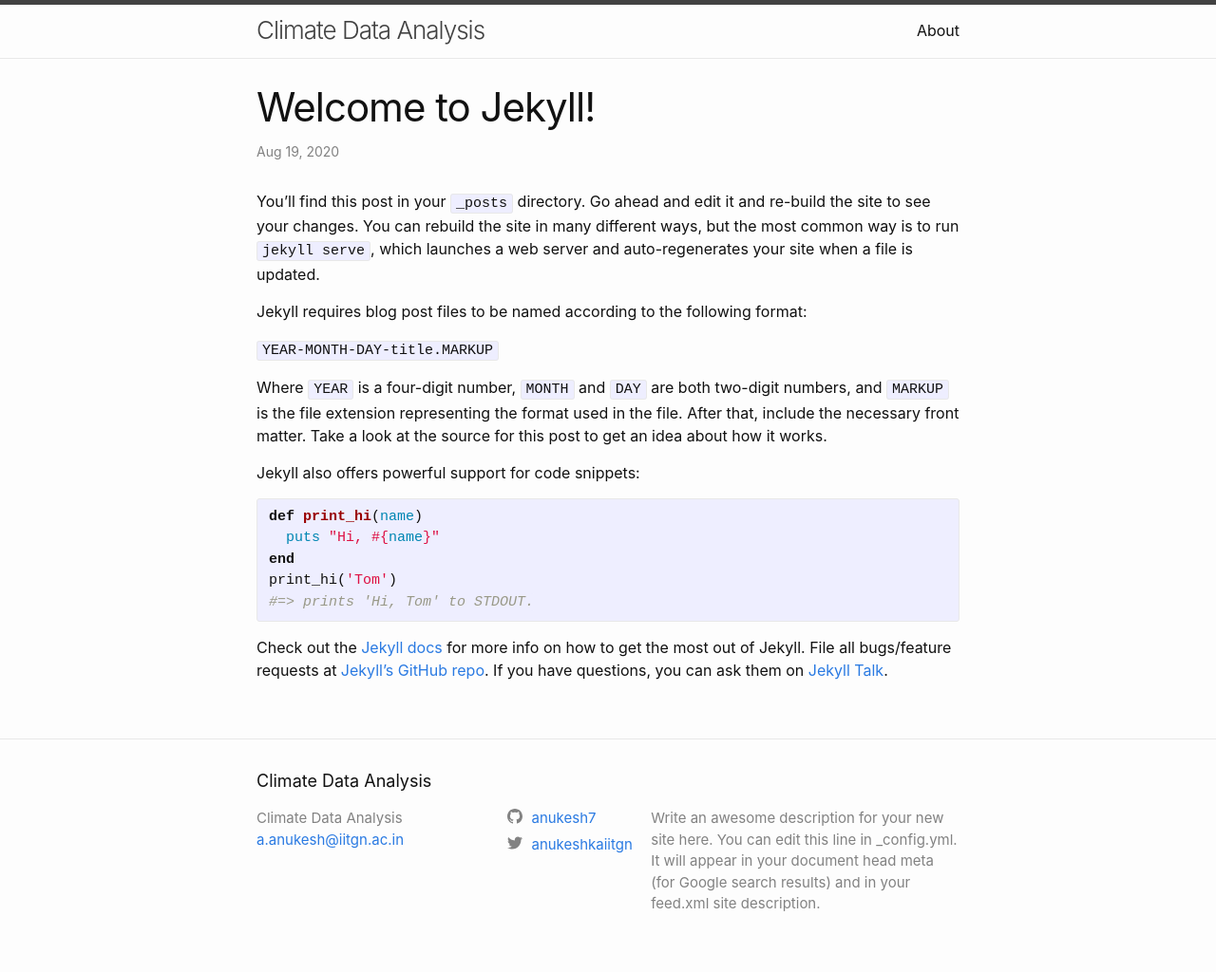
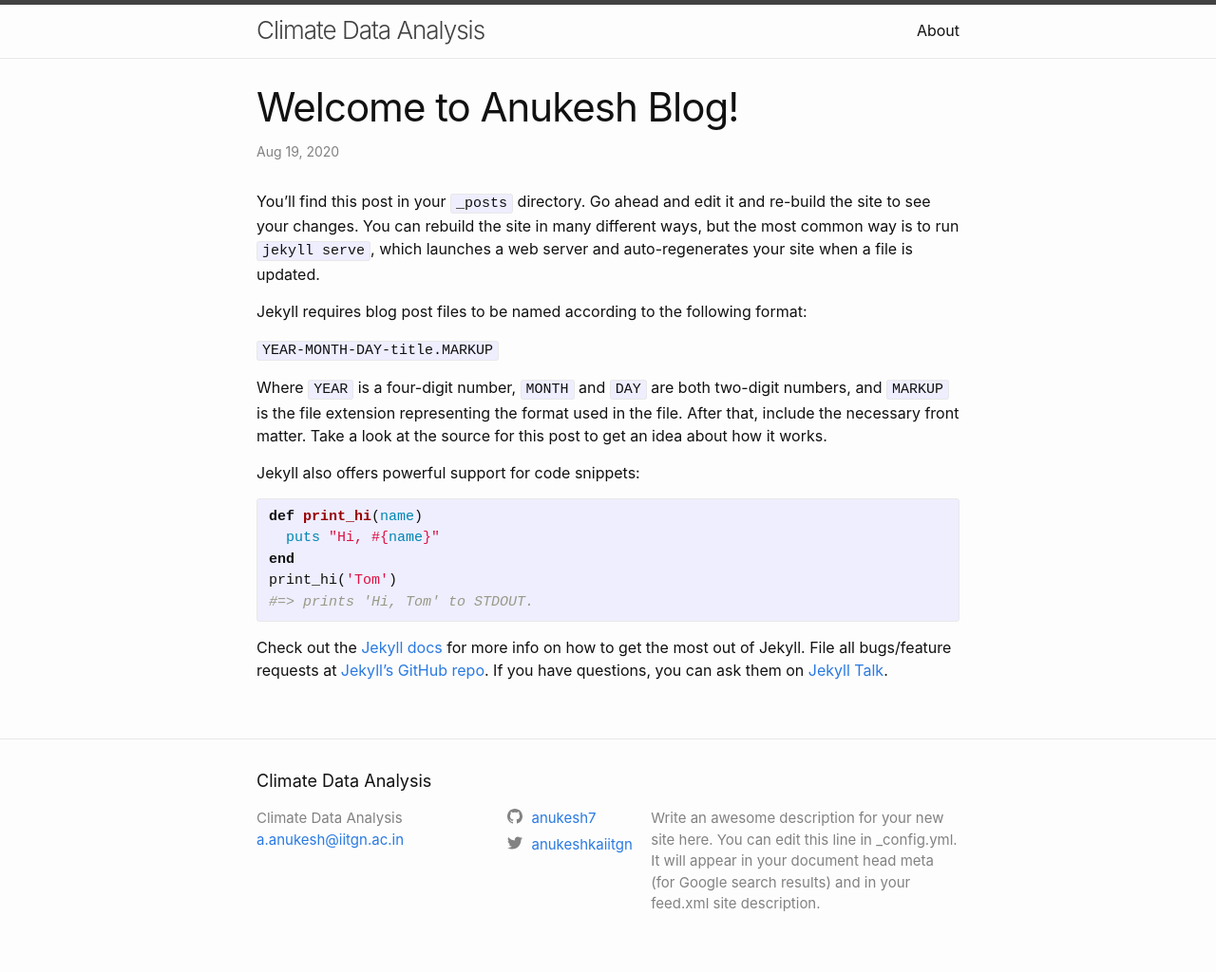
Before and after one commit to anukesh7/climateanalysis, a Jekyll site: the page built from _posts/2020-08-19-welcome-to-jekyll.markdown, in a window 1280 px wide. Shown: the whole page at 95% size. Built offline with Jekyll 4.4.1, drawn with Linux system fonts in a browser that asks for light colours.

Commit message:
udated post name

```diff
--- a/_posts/2020-08-19-welcome-to-jekyll.markdown
+++ b/_posts/2020-08-19-welcome-to-jekyll.markdown
@@ -1,6 +1,6 @@
 ---
 layout: post
-title:  "Welcome to Jekyll!"
+title:  "Welcome to Anukesh Blog!"
 date:   2020-08-19 22:43:46 +0530
 categories: jekyll update
 ---
```
